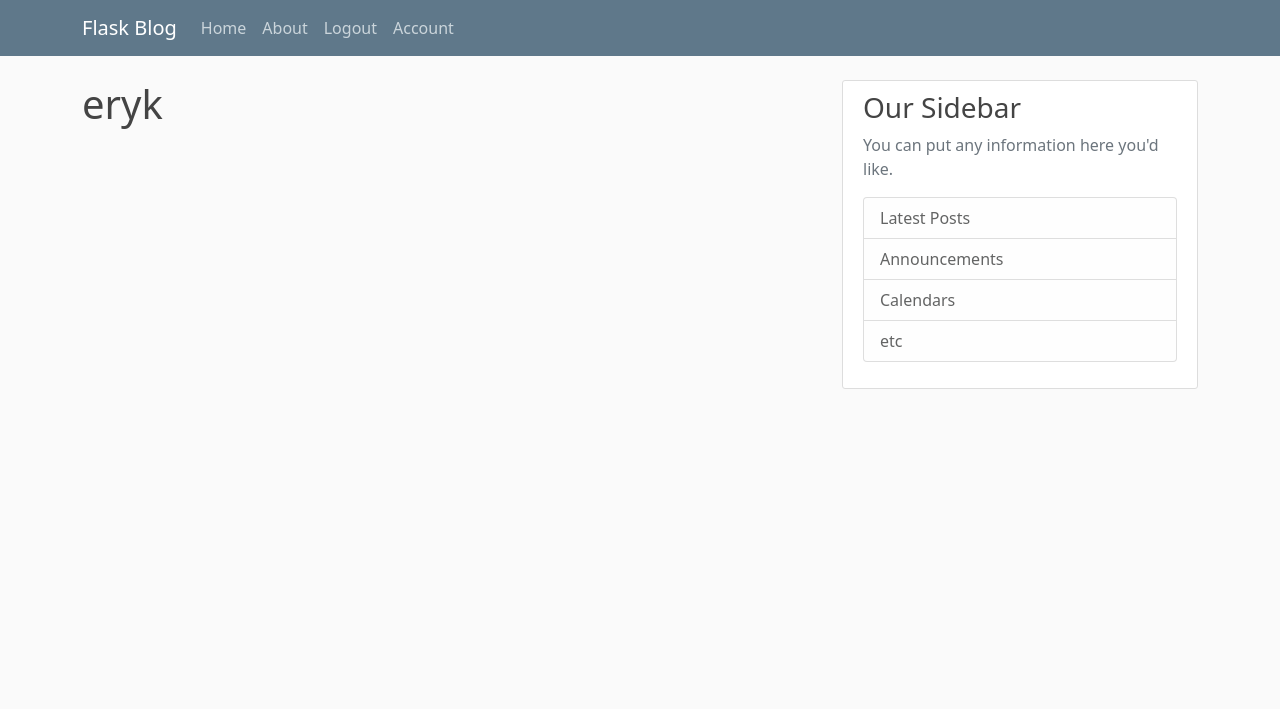
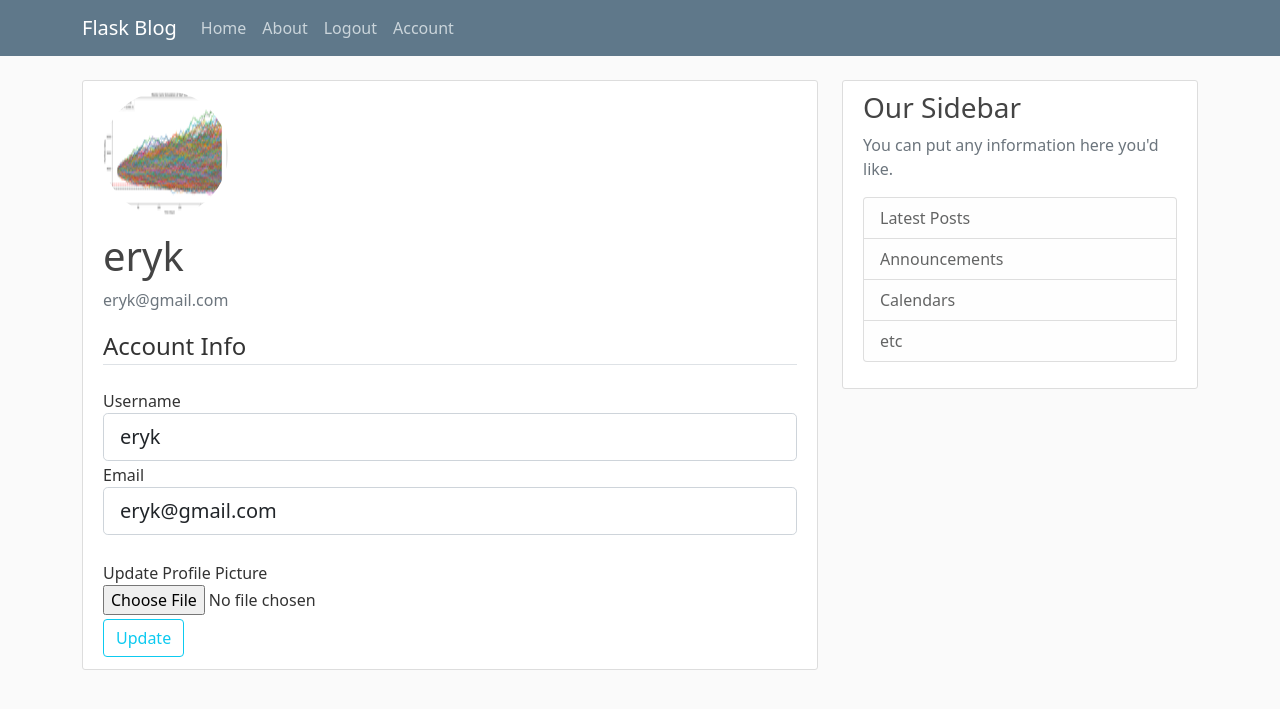
Before and after one commit to 7ired/portfolio, a Flask app: page /account in a window 1280 px wide. Shown: the top 709 px of the page. Run offline with Flask 3, Linux system fonts and the light colour scheme; a user stored in the database is signed in; some libraries are stand-ins or nearby versions.

Commit message:
Modified account page and added profile pics

```diff
--- a/blog/forms.py
+++ b/blog/forms.py
@@ -1,7 +1,9 @@
 from flask_wtf import FlaskForm
+from flask_wtf.file import FileField, FileAllowed
 from wtforms import StringField, PasswordField, SubmitField, BooleanField
 from wtforms.validators import DataRequired, Length, Email, EqualTo, ValidationError
 from blog.models import User
+from flask_login import current_user
 
 class RegistrationForm(FlaskForm):
     username = StringField('Username',
@@ -31,3 +33,23 @@ class LoginForm(FlaskForm):
                              validators=[DataRequired(), Length(min=8)])
     remember = BooleanField('Remember Me')
     submit = SubmitField('Login')
+
+class UpdateAccountForm(FlaskForm):
+    username = StringField('Username',
+                           validators=[DataRequired(), Length(min=3, max=20)])
+    email = StringField('Email',
+                        validators=[DataRequired(), Email()])
+    picture = FileField('Update Profile Picture', validators=[FileAllowed(['jpg', 'jpeg', 'png'])])
+    submit = SubmitField('Update')
+
+    def validate_username(self, username):
+        if username.data != current_user.username:
+            user = User.query.filter_by(username=username.data).first()
+            if user:
+                raise ValidationError('This username is taken. Choose another username.')
+
+    def validate_email(self, email):
+        if email.data != current_user.email:
+            email = User.query.filter_by(email=email.data).first()
+            if email:
+                raise ValidationError('User with this email is already registered. Forgot password?')
--- a/blog/routes.py
+++ b/blog/routes.py
@@ -1,6 +1,9 @@
+import os
+import secrets
+from PIL import Image
 from flask import Flask, render_template, url_for, flash, redirect, request
 from blog import app, db, bcrypt
-from blog.forms import RegistrationForm, LoginForm
+from blog.forms import RegistrationForm, LoginForm, UpdateAccountForm
 from blog.models import User, Post
 from flask_login import login_user, current_user, logout_user, login_required
 
@@ -64,7 +67,40 @@ def logout():
 	logout_user()
 	return redirect(url_for('home'))
 
-@app.route("/account")
+
+def save_picture(form_picture):
+	random_hex = secrets.token_hex(8)
+	_, f_ext = os.path.splitext(form_picture.filename)
+	picture_fn = random_hex + f_ext
+	picture_path = os.path.join(app.root_path, 'static/profile_pics', picture_fn)
+	form_picture.save(picture_path)
+
+	output_size = (125, 125)
+	i = Image.open(form_picture)
+	i.thumbnail(output_size)
+	i.save(picture_path)
+
+	prev_picture = os.path.join(app.root_path, 'static/profile_pics', current_user.image_file)
+	if os.path.exists(prev_picture) and prev_picture != 'default.jpg':
+		os.remove(prev_picture)
+
+	return picture_fn
+
+@app.route("/account", methods=['GET', 'POST'])
 @login_required
 def account():
-	return render_template('account.html', title='Account')
+	form = UpdateAccountForm()
+	if form.validate_on_submit():
+		if form.picture.data:
+			picture_file = save_picture(form.picture.data)
+			current_user.image_file = picture_file
+		current_user.username = form.username.data
+		current_user.email = form.email.data
+		db.session.commit()
+		flash('Account has been updated.', 'success')
+		return redirect(url_for('account'))
+	elif request.method == 'GET':
+		form.username.data = current_user.username
+		form.email.data = current_user.email
+	image_file = url_for('static', filename='profile_pics/' + current_user.image_file)
+	return render_template('account.html', title='Account', image_file=image_file, form=form)
--- a/blog/templates/account.html
+++ b/blog/templates/account.html
@@ -1,4 +1,56 @@
 {% extends "layout.html" %}
 {% block content %}
-    <h1>{{ current_user.username }}</h1>
+    <div class="content-section">
+        <div class="media">
+            <img class="rounded-circle account-img" src="{{ image_file }}">
+            <div class="media-body">
+                <h2 class="account-heading">{{ current_user.username }}</h2>
+                <p class="text-secondary">{{ current_user.email }}</p>
+            </div>
+            <form method="POST" action="" enctype="multipart/form-data">
+                {{ form.hidden_tag() }}
+                <fieldset class="form-group">
+                    <legend class="border-bottom mb-4">Account Info</legend>
+                    <div class="form-group">
+                        {{ form.username.label(class="form-control-label") }}
+                        {% if form.username.errors %}
+                            {{ form.username(class="form-control form-control-lg is-invalid") }}
+                            <div class="invalid-feedback">
+                                {% for error in form.username.errors %}
+                                    <span>{{ error }}</span>
+                                {% endfor %}
+                            </div>
+                        {% else %}
+                            {{ form.username(class="form-control form-control-lg") }}
+                        {% endif %}
+                    </div>
+                    <div class="form-group">
+                        {{ form.email.label(class="form-control-label") }}
+                        {% if form.email.errors %}
+                        {{ form.email(class="form-control form-control-lg is-invalid") }}
+                        <div class="invalid-feedback">
+                            {% for error in form.email.errors %}
+                                <span>{{ error }}</span>
+                            {% endfor %}
+                        </div>
+                    {% else %}
+                        {{ form.email(class="form-control form-control-lg") }}
+                    {% endif %}
+                    </div>
+                    <div class="form-group"><br>
+                        {{ form.picture.label() }}<br>
+                        {{ form.picture(class="form-control-file") }}
+                        {% if form.picture.errors %}
+                            {% for error in form.picture.errors %}
+                                <br><span class="text-danger">{{ error }}</span><br>
+                            {% endfor %}
+                        {% endif %}
+                    </div>
+                </fieldset>
+                <div class="form-group">
+                    {{ form.submit(class="btn btn-outline-info") }}
+                </div>
+            </form>
+        </div>
+    </div>
 {% endblock content %}
```
Also changed, not shown: blog/static/profile_pics/b7479c9855a709e9.png (added), blog/static/profile_pics/default.jpg (added), instance/site.db, 3 other files.
